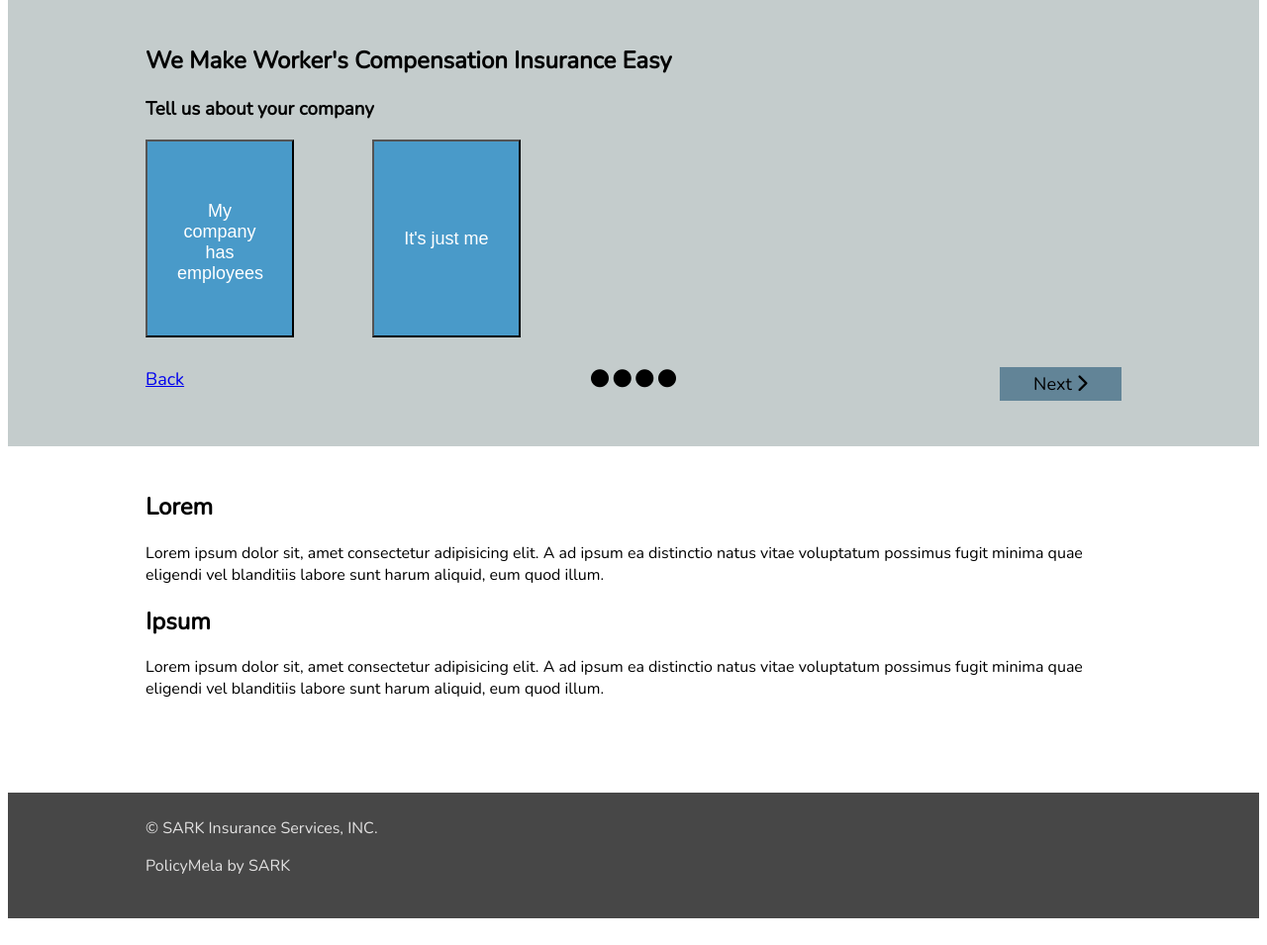
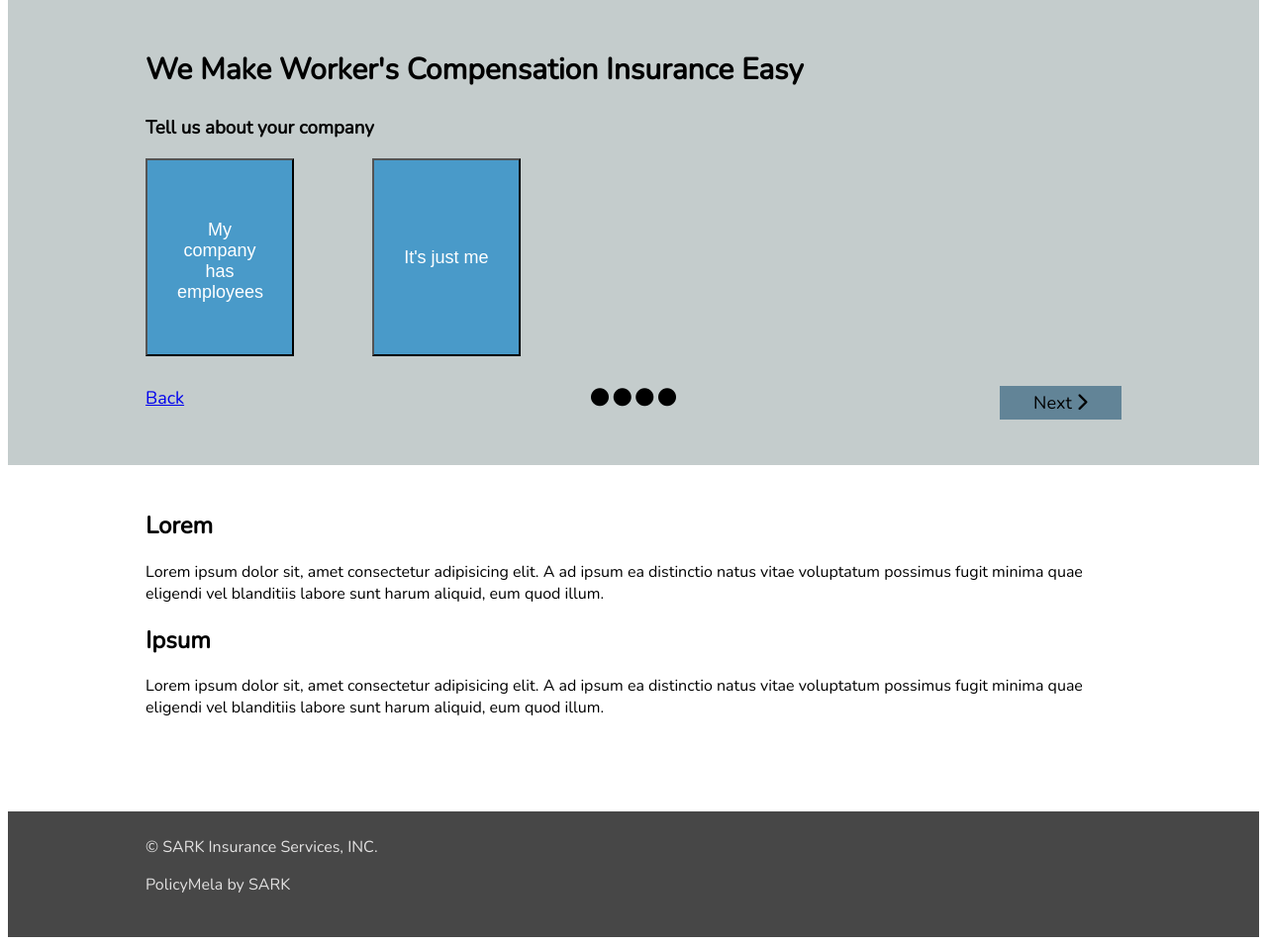
Before and after one commit to SARK-Development-Team/TruckerComp, a PHP site: page / in a window 1280 px wide. Shown: the part 135-1090 px from the top of the page at 99% size. Before the commit the page ends 1063 px from the top, so only its background shows below. Run offline with PHP 8.4, Linux system fonts and the light colour scheme; some libraries are stand-ins or nearby versions.

Commit message:
adds favicon

```diff
--- a/index.html
+++ b/index.html
@@ -4,6 +4,8 @@
     <meta charset="UTF-8">
     <meta name="viewport" content="width=device-width, initial-scale=1.0">
     <title>Trucker Comp by SARK</title>
+    <link rel="icon" type="image/png" sizes="32x32" href="favicon_io/favicon-32x32.png">
+    <link rel="icon" type="image/png" sizes="16x16" href="favicon_io/favicon-16x16.png">
     <link href="style.css" rel="stylesheet">
     <!-- <link href="https://maxcdn.bootstrapcdn.com/bootstrap/3.4.1/css/bootstrap.min.css" rel="stylesheet"> -->
     <link href="https://fonts.googleapis.com/css2?family=Nunito&display=swap" rel="stylesheet">
--- a/style.css
+++ b/style.css
@@ -50,6 +50,11 @@ nav {
     margin: 1% 0;
 }
 
+.heading-area h2 {
+    font-size: 30px;
+    font-weight: bolder;
+}
+
 .icon-area {
     margin: 30px 0 20px 0;
     display: grid;
```
Also changed, not shown: favicon_io/android-chrome-192x192.png (added), favicon_io/android-chrome-512x512.png (added), favicon_io/apple-touch-icon.png (added), favicon_io/favicon-16x16.png (added), favicon_io/favicon-32x32.png (added), favicon_io/favicon.ico (added), 2 other files.
